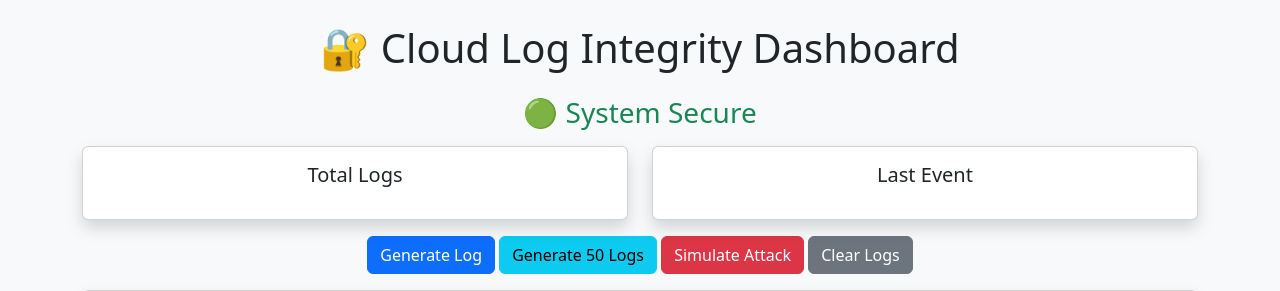
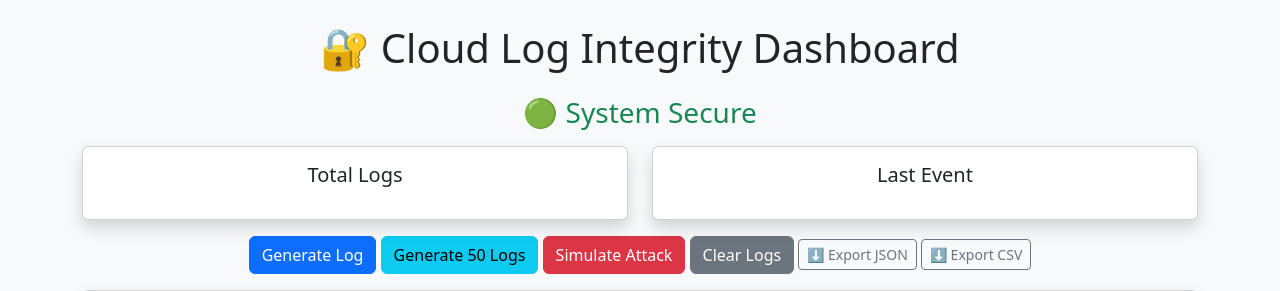
Before and after one commit to RajeswariS02/cloud-log-integrity, a Flask app: template templates/index.html in a window 1280 px wide. Shown: the top 291 px of the page. Run offline with Flask 3, Linux system fonts and the light colour scheme; the template is opened without the code that fills it, so the values that code supplies are empty.

Commit message:
export json,csv

```diff
--- a/app.py
+++ b/app.py
@@ -84,6 +84,41 @@ def history():
     for r in records:
         r.pop("_id", None)
     return jsonify(records)
+@app.route("/export/json")
+def export_json():
+    logs = get_logs()
+    for log in logs:
+        log.pop("_id", None)  # remove MongoDB internal ID
+    return jsonify(logs)
+
+@app.route("/export/csv")
+def export_csv():
+    import csv
+    import io
+    from flask import Response
+
+    logs = get_logs()
+    output = io.StringIO()
+    writer = csv.writer(output)
+
+    # Header row
+    writer.writerow(["#", "Timestamp", "Event", "Previous Hash", "Current Hash"])
+
+    for i, log in enumerate(logs):
+        writer.writerow([
+            i + 1,
+            log.get("timestamp", ""),
+            log.get("event", ""),
+            log.get("previous_hash", ""),
+            log.get("current_hash", "")
+        ])
+
+    output.seek(0)
+    return Response(
+        output.getvalue(),
+        mimetype="text/csv",
+        headers={"Content-Disposition": "attachment; filename=cloud_logs.csv"}
+    )
 
 if __name__ == "__main__":
     app.run(debug=True)
--- a/templates/index.html
+++ b/templates/index.html
@@ -38,6 +38,8 @@
         <a href="/bulk_generate" class="btn btn-info">Generate 50 Logs</a>
         <a href="/tamper" class="btn btn-danger">Simulate Attack</a>
         <a href="/clear" class="btn btn-secondary">Clear Logs</a>
+        <a href="/export/json" class="btn btn-outline-secondary btn-sm">⬇ Export JSON</a>
+        <a href="/export/csv" class="btn btn-outline-secondary btn-sm"> ⬇ Export CSV</a>
     </div>
 
     <!-- Table -->
```
